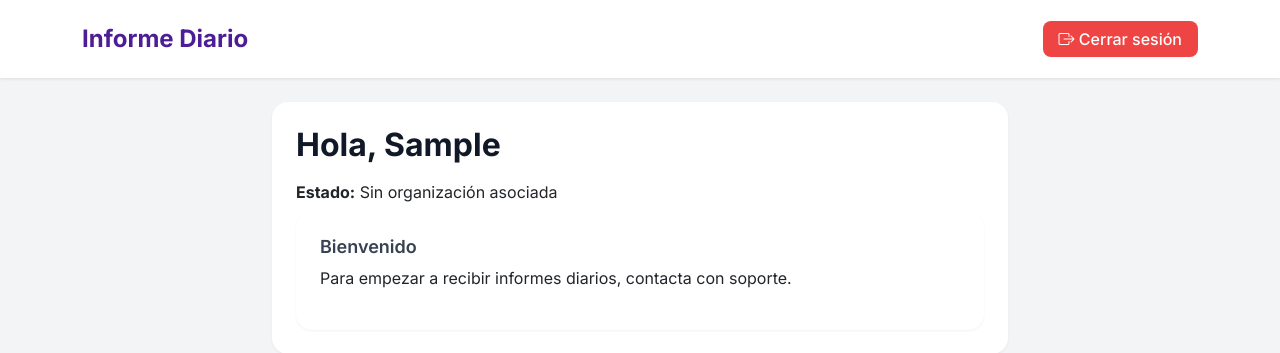
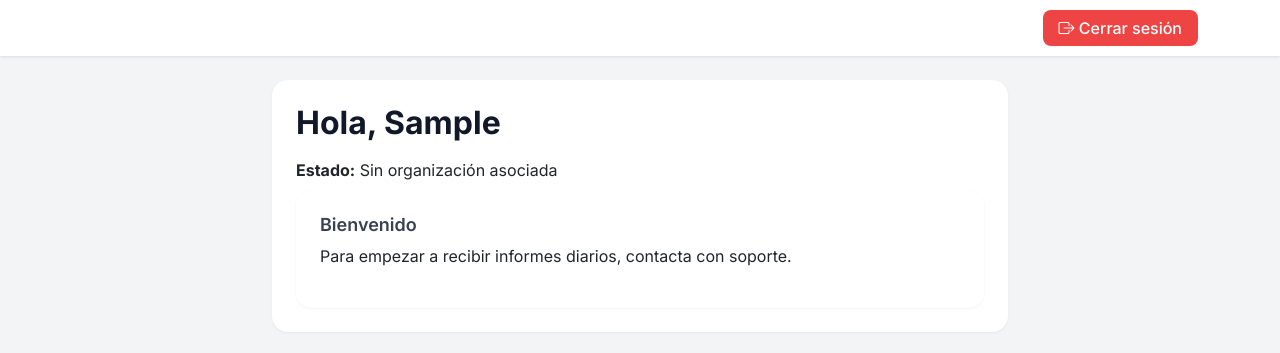
Before and after one commit to Yoyofdr/informe_diario_final, a Django app: page /dashboard/ in a window 1280 px wide. Shown: the top 353 px of the page. Run offline with Django 5.2, Linux system fonts and the light colour scheme; the visitor is signed in with stand-in values (Sample User, id 1); data comes from the database, SQL or seed files in the repository; data that the repository does not hold is empty.

Commit message:
fix: Remover texto 'Informe Diario' de todos los navbars
- Dashboard sin texto en navbar
- Cambio de contraseña sin texto en navbar
- Gestionar destinatarios sin texto en navbar
- Historial de informes sin texto en navbar

🤖 Generated with Claude Code

Co-Authored-By: Claude <noreply@anthropic.com>

```diff
--- a/templates/alerts/dashboard.html
+++ b/templates/alerts/dashboard.html
@@ -242,7 +242,7 @@
     <!-- Navbar -->
     <nav class="navbar">
         <div class="container">
-            <a class="navbar-brand" href="{% url 'alerts:landing_explicativa' %}">Informe Diario</a>
+            <a class="navbar-brand" href="{% url 'alerts:landing_explicativa' %}"></a>
             <div class="ms-auto">
                 <a href="/accounts/logout/" class="btn-logout" onclick="return confirm('¿Estás seguro de que quieres cerrar sesión?')">
                     <i class="bi bi-box-arrow-right"></i> Cerrar sesión
--- a/templates/alerts/historial_informes.html
+++ b/templates/alerts/historial_informes.html
@@ -193,7 +193,7 @@
     <!-- Navbar -->
     <nav class="navbar">
         <div class="container">
-            <a class="navbar-brand" href="{% url 'alerts:landing_explicativa' %}">Informe Diario</a>
+            <a class="navbar-brand" href="{% url 'alerts:landing_explicativa' %}"></a>
             <div class="ms-auto">
                 <a href="/accounts/logout/" class="btn-logout" onclick="return confirm('¿Estás seguro de que quieres cerrar sesión?')">
                     <i class="bi bi-box-arrow-right"></i> Cerrar sesión
--- a/templates/alerts/password_change_form.html
+++ b/templates/alerts/password_change_form.html
@@ -151,7 +151,7 @@
     <!-- Navbar -->
     <nav class="navbar">
         <div class="container">
-            <a class="navbar-brand" href="{% url 'alerts:landing_explicativa' %}">Informe Diario</a>
+            <a class="navbar-brand" href="{% url 'alerts:landing_explicativa' %}"></a>
             <div class="ms-auto">
                 <a href="/accounts/logout/" class="btn-logout" onclick="return confirm('¿Estás seguro de que quieres cerrar sesión?')">
                     <i class="bi bi-box-arrow-right"></i> Cerrar sesión
--- a/templates/panel_organizacion.html
+++ b/templates/panel_organizacion.html
@@ -237,7 +237,7 @@
     <!-- Navbar -->
     <nav class="navbar">
         <div class="container">
-            <a class="navbar-brand" href="{% url 'alerts:landing_explicativa' %}">Informe Diario</a>
+            <a class="navbar-brand" href="{% url 'alerts:landing_explicativa' %}"></a>
             <div class="ms-auto">
                 <a href="/accounts/logout/" class="btn-logout" onclick="return confirm('¿Estás seguro de que quieres cerrar sesión?')">
                     <i class="bi bi-box-arrow-right"></i> Cerrar sesión
```
